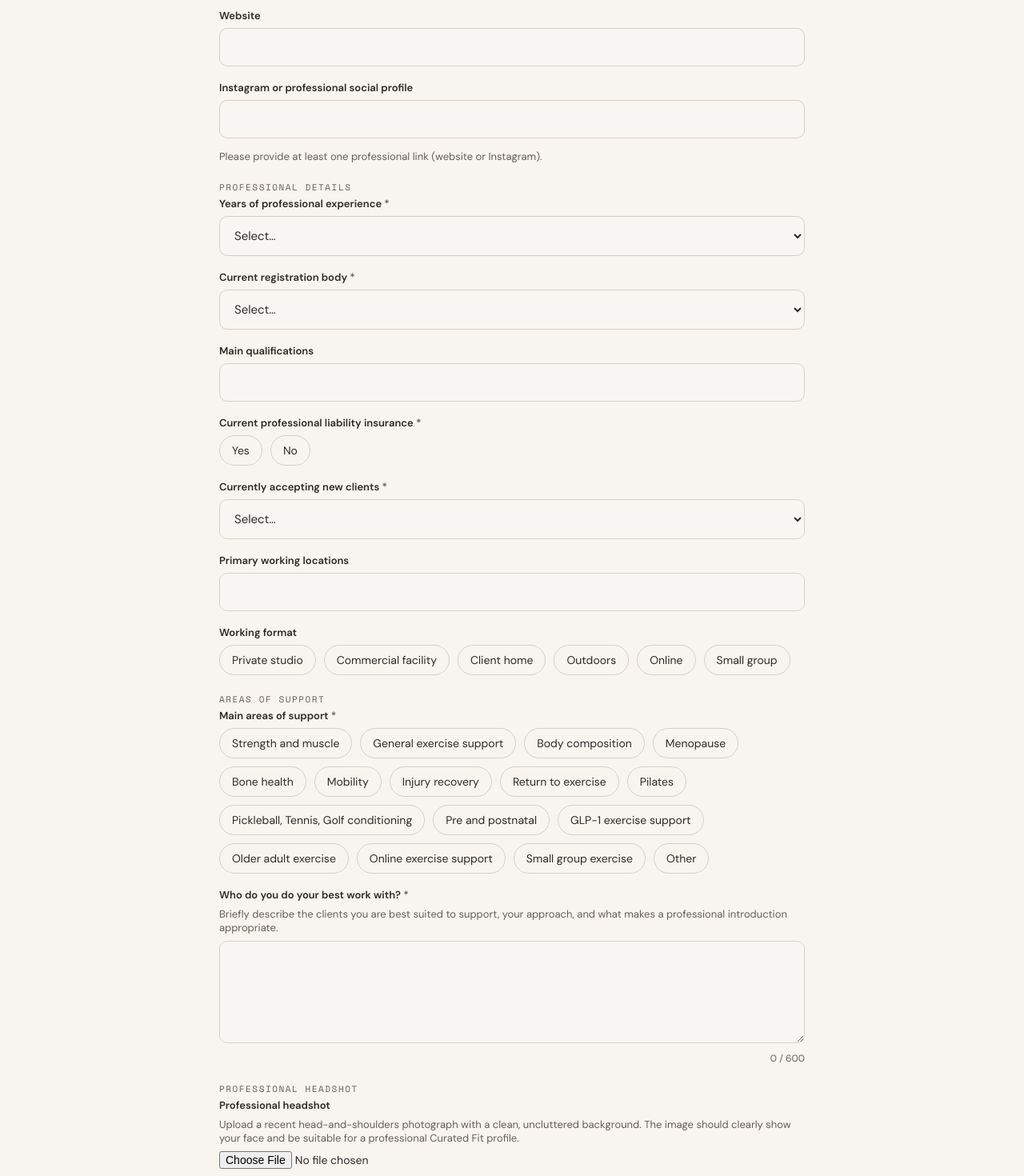
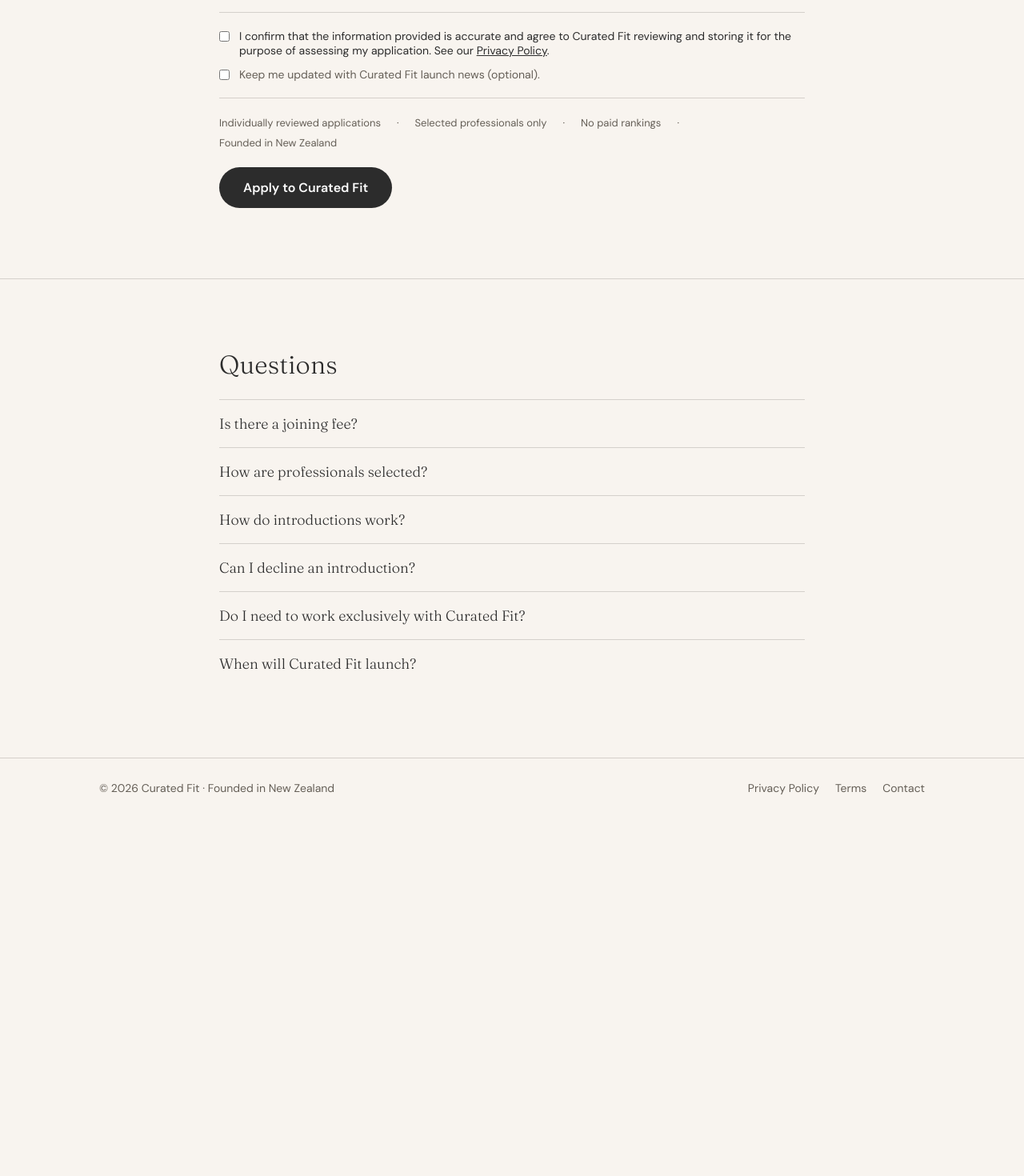
Before and after one commit to EmPerry1972/curated-fit-holding-page, a Next.js app: page / in a window 1280 px wide. Shown: the part 3980-5450 px from the top of the page at 80% size. After the commit the page ends 5002 px from the top, so only its background shows below. Built offline with nearby package versions, Linux system fonts and the light colour scheme.

Commit message:
Simplify application form to five contact fields
Removed validation and input fields for website and Instagram links, as well as several other professional details.

```diff
--- a/app/page.tsx
+++ b/app/page.tsx
@@ -133,18 +133,6 @@ export default function Page() {
     const digits = form.phone.replace(/[^0-9]/g, "");
     if (digits.length < 8) next.phone = "Please enter a valid mobile number.";
     if (!form.city.trim()) next.city = "Please enter your city.";
-    if (!form.website.trim() && !form.instagram.trim())
-      next.website = "Please provide at least one professional link (website or Instagram).";
-    if (!form.experience) next.experience = "Please select your years of experience.";
-    if (!form.registration) next.registration = "Please select your registration body.";
-    const needsNumber = form.registration && !["Other", "Not currently registered"].includes(form.registration);
-    if (needsNumber && !form.registrationNumber.trim()) next.registrationNumber = "Please enter your registration number.";
-    if (!form.insurance) next.insurance = "Please indicate your insurance status.";
-    if (!form.acceptingClients) next.acceptingClients = "Please indicate your availability.";
-    if (specialities.length === 0) next.specialities = "Please select at least one area of support.";
-    if (specialities.includes("Other") && !form.otherSpeciality.trim())
-      next.otherSpeciality = "Please describe your other area of support.";
-    if (!form.about.trim()) next.about = "Please tell us who you do your best work with.";
     if (!consent) next.consent = "Please confirm and agree before submitting.";
     return next;
   }
@@ -437,124 +425,8 @@ export default function Page() {
                 {errors.area && <p style={errStyle} role="alert">{errors.area}</p>}
               </div>
 
-              <div data-field="website">
-                <label htmlFor="website" style={labelStyle}>Website</label>
-                <input id="website" type="url" style={field} value={form.website} onChange={(e) => set("website", e.target.value)} />
-                {errors.website && <p style={errStyle} role="alert">{errors.website}</p>}
-              </div>
-
-              <div data-field="instagram">
-                <label htmlFor="instagram" style={labelStyle}>Instagram or professional social profile</label>
-                <input id="instagram" type="text" style={field} value={form.instagram} onChange={(e) => set("instagram", e.target.value)} />
-                {errors.instagram && <p style={errStyle} role="alert">{errors.instagram}</p>}
-              </div>
-              <p style={{ fontSize: 13, color: "var(--muted)", marginTop: -4 }}>Please provide at least one professional link (website or Instagram).</p>
             </fieldset>
 
-
-            <fieldset style={{ border: 0, display: "grid", gap: 18 }}>
-              <legend style={{ ...eyebrow, marginBottom: 4 }}>Professional details</legend>
-
-              <div data-field="experience">
-                <label htmlFor="experience" style={labelStyle}>Years of professional experience <span style={{ color: "var(--muted)" }}>*</span></label>
-                <select id="experience" style={field} value={form.experience} onChange={(e) => set("experience", e.target.value)}>
-                  <option value="">Select…</option>
-                  {EXPERIENCE.map((o) => <option key={o} value={o}>{o}</option>)}
-                </select>
-                {errors.experience && <p style={errStyle} role="alert">{errors.experience}</p>}
-              </div>
-
-              <div data-field="registration">
-                <label htmlFor="registration" style={labelStyle}>Current registration body <span style={{ color: "var(--muted)" }}>*</span></label>
-                <select id="registration" style={field} value={form.registration} onChange={(e) => set("registration", e.target.value)}>
-                  <option value="">Select…</option>
-                  {REGISTRATION.map((o) => <option key={o} value={o}>{o}</option>)}
-                </select>
-                {errors.registration && <p style={errStyle} role="alert">{errors.registration}</p>}
-              </div>
-              {form.registration && !["Other", "Not currently registered"].includes(form.registration) && (
-                <div data-field="registrationNumber">
-                  <label htmlFor="registrationNumber" style={labelStyle}>Registration number <span style={{ color: "var(--muted)" }}>*</span></label>
-                  <input id="registrationNumber" type="text" style={field} value={form.registrationNumber} onChange={(e) => set("registrationNumber", e.target.value)} />
-                  {errors.registrationNumber && <p style={errStyle} role="alert">{errors.registrationNumber}</p>}
-                </div>
-              )}
-              <div data-field="qualifications">
-                <label htmlFor="qualifications" style={labelStyle}>Main qualifications</label>
-                <input id="qualifications" type="text" style={field} value={form.qualifications} onChange={(e) => set("qualifications", e.target.value)} />
-              </div>
-              <div data-field="insurance">
-                <label style={labelStyle}>Current professional liability insurance <span style={{ color: "var(--muted)" }}>*</span></label>
-                <div style={{ display: "flex", gap: 10 }}>
-                  {["Yes", "No"].map((o) => (
-                    <button key={o} type="button" style={pill(form.insurance === o)} onClick={() => set("insurance", o)} aria-pressed={form.insurance === o}>{o}</button>
-                  ))}
-                </div>
-                {errors.insurance && <p style={errStyle} role="alert">{errors.insurance}</p>}
-              </div>
-
-              <div data-field="acceptingClients">
-                <label htmlFor="acceptingClients" style={labelStyle}>Currently accepting new clients <span style={{ color: "var(--muted)" }}>*</span></label>
-                <select id="acceptingClients" style={field} value={form.acceptingClients} onChange={(e) => set("acceptingClients", e.target.value)}>
-                  <option value="">Select…</option>
-                  {AVAILABILITY.map((o) => <option key={o} value={o}>{o}</option>)}
-                </select>
-                {errors.acceptingClients && <p style={errStyle} role="alert">{errors.acceptingClients}</p>}
-              </div>
-              <div data-field="workingLocations">
-                <label htmlFor="workingLocations" style={labelStyle}>Primary working locations</label>
-                <input id="workingLocations" type="text" style={field} value={form.workingLocations} onChange={(e) => set("workingLocations", e.target.value)} />
-              </div>
-              <div>
-                <label style={labelStyle}>Working format</label>
-                <div style={{ display: "flex", flexWrap: "wrap", gap: 10 }}>
-                  {WORKING_FORMATS.map((o) => (
-                    <button key={o} type="button" style={pill(formats.includes(o))} onClick={() => toggle(formats, setFormats, o)} aria-pressed={formats.includes(o)}>{o}</button>
-                  ))}
-                </div>
-              </div>
-            </fieldset>
-
-
-            <fieldset style={{ border: 0, display: "grid", gap: 18 }}>
-              <legend style={{ ...eyebrow, marginBottom: 4 }}>Areas of support</legend>
-              <div data-field="specialities">
-                <label style={labelStyle}>Main areas of support <span style={{ color: "var(--muted)" }}>*</span></label>
-                <div style={{ display: "flex", flexWrap: "wrap", gap: 10 }}>
-                  {SPECIALITIES.map((s) => (
-                    <button key={s} type="button" style={pill(specialities.includes(s))} onClick={() => toggle(specialities, setSpecialities, s)} aria-pressed={specialities.includes(s)}>{s}</button>
-                  ))}
-                </div>
-                {errors.specialities && <p style={errStyle} role="alert">{errors.specialities}</p>}
-              </div>
-              {specialities.includes("Other") && (
-                <div data-field="otherSpeciality">
-                  <label htmlFor="otherSpeciality" style={labelStyle}>Please describe your other area of support</label>
-                  <input id="otherSpeciality" type="text" style={field} value={form.otherSpeciality} onChange={(e) => set("otherSpeciality", e.target.value)} />
-                  {errors.otherSpeciality && <p style={errStyle} role="alert">{errors.otherSpeciality}</p>}
-                </div>
-              )}
-              <div data-field="about">
-                <label htmlFor="about" style={labelStyle}>Who do you do your best work with? <span style={{ color: "var(--muted)" }}>*</span></label>
-                <p style={{ fontSize: 13, color: "var(--muted)", marginBottom: 8 }}>Briefly describe the clients you are best suited to support, your approach, and what makes a professional introduction appropriate.</p>
-                <textarea id="about" rows={5} maxLength={ABOUT_LIMIT} style={{ ...field, resize: "vertical" }} value={form.about} onChange={(e) => set("about", e.target.value)} />
-                <p style={{ fontSize: 12, color: "var(--muted)", marginTop: 6, textAlign: "right" }}>{form.about.length} / {ABOUT_LIMIT}</p>
-                {errors.about && <p style={errStyle} role="alert">{errors.about}</p>}
-              </div>
-            </fieldset>
-
-
-            <fieldset style={{ border: 0, display: "grid", gap: 18 }}>
-              <legend style={{ ...eyebrow, marginBottom: 4 }}>Professional headshot</legend>
-              <div data-field="photo">
-                <label htmlFor="photo" style={labelStyle}>Professional headshot</label>
-                <p style={{ fontSize: 13, color: "var(--muted)", marginBottom: 8 }}>Upload a recent head-and-shoulders photograph with a clean, uncluttered background. The image should clearly show your face and be suitable for a professional Curated Fit profile.</p>
-                <input id="photo" type="file" accept="image/jpeg,image/jpg,image/png,image/webp" onChange={onFile} style={{ fontFamily: "inherit", fontSize: 14 }} />
-                {photoUploading && <p style={{ fontSize: 13, color: "var(--muted)", marginTop: 8 }}>Uploading…</p>}
-                {photoName && !photoUploading && <p style={{ fontSize: 13, color: "var(--muted)", marginTop: 8 }}>Uploaded: {photoName}</p>}
-                {errors.photo && <p style={errStyle} role="alert">{errors.photo}</p>}
-              </div>
-            </fieldset>
 
             <div data-field="consent" style={{ display: "grid", gap: 12, padding: "20px 0", borderTop: "1px solid var(--line)", borderBottom: "1px solid var(--line)" }}>
               <label style={{ display: "flex", gap: 12, alignItems: "flex-start", fontSize: 14, color: "var(--ink)", cursor: "pointer" }}>
```
